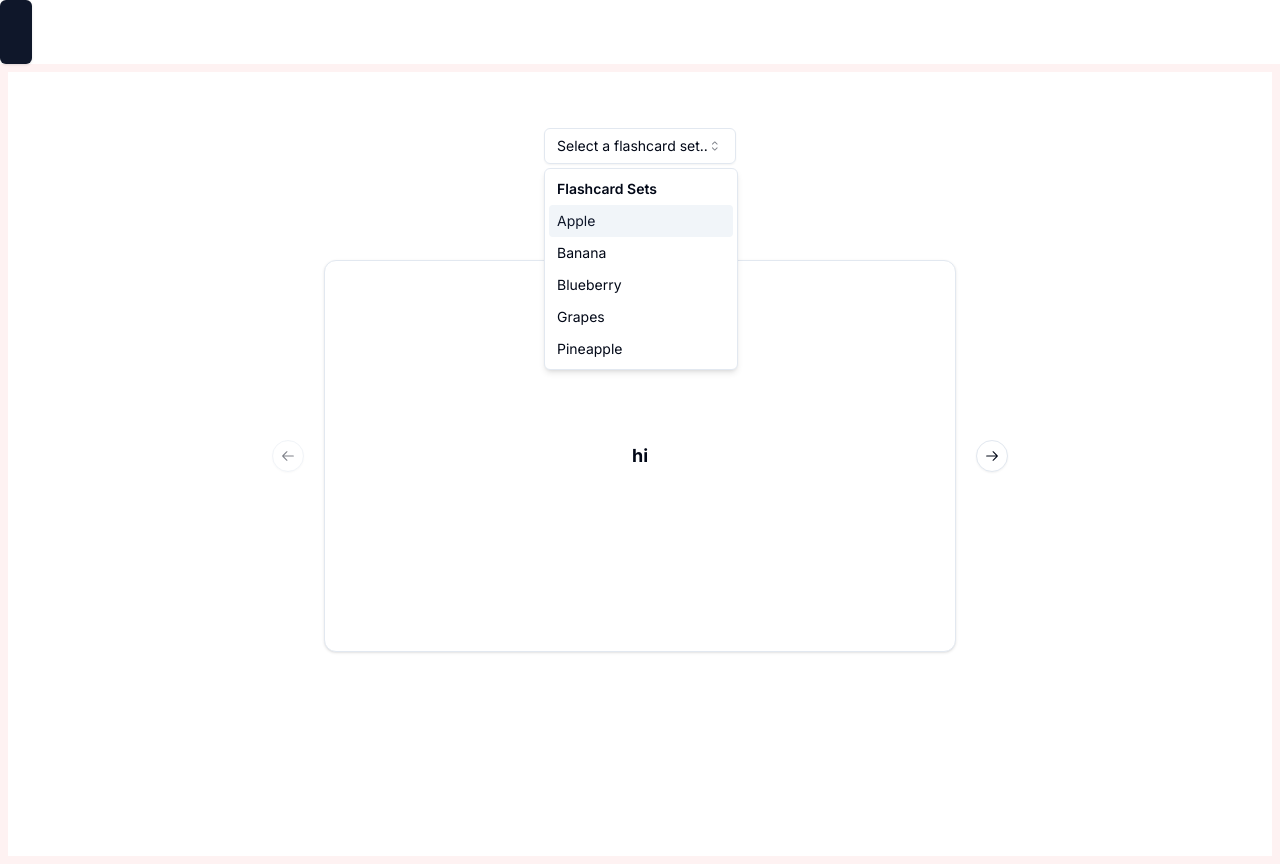
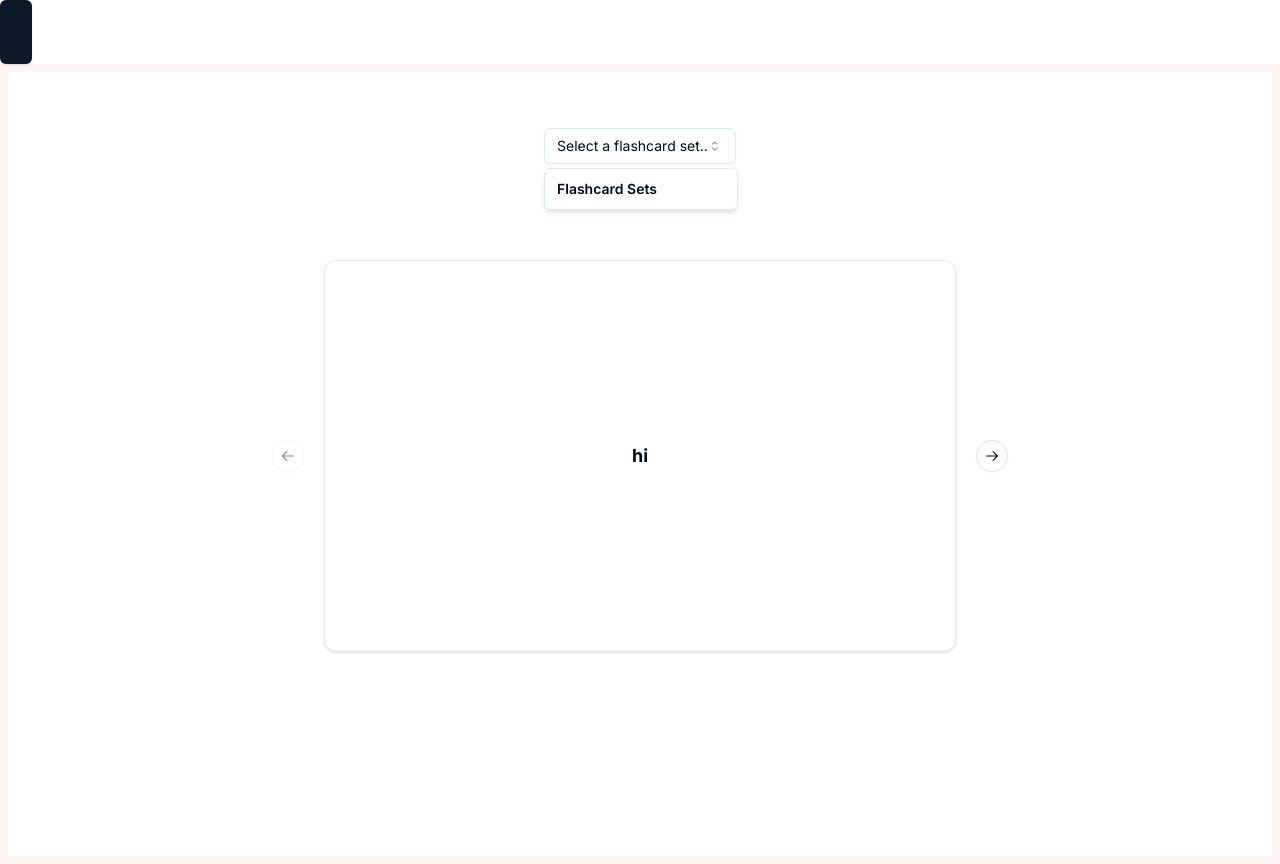
Before and after one commit to maarao/vidlet, a Next.js app: page /flashcards in a window 1280 px wide. Both pictures are taken after a click on the button "Select a flashcard set...". Built offline with nearby package versions, Linux system fonts and the light colour scheme.

Commit message:
Feat: Added list of stored flashcard sets' names to Select component

```diff
--- a/app/flashcards/page.tsx
+++ b/app/flashcards/page.tsx
@@ -23,6 +23,8 @@ import {
 
 export default function Flashcards() {
 
+    const flashcardSetKeys:string[] = Object.keys(localStorage);
+
     return (
         <div className="flex items-center justify-center border-8 border-red-50 h-full w-full">
             <Select>
@@ -32,11 +34,9 @@ export default function Flashcards() {
                 <SelectContent>
                     <SelectGroup>
                         <SelectLabel>Flashcard Sets</SelectLabel>
-                        <SelectItem value="apple">Apple</SelectItem>
-                        <SelectItem value="banana">Banana</SelectItem>
-                        <SelectItem value="blueberry">Blueberry</SelectItem>
-                        <SelectItem value="grapes">Grapes</SelectItem>
-                        <SelectItem value="pineapple">Pineapple</SelectItem>
+                        {flashcardSetKeys.map((val:string) => (
+                            <SelectItem value={val}>{JSON.parse(localStorage.getItem(val)!).name}</SelectItem>
+                        ))}
                     </SelectGroup>
                 </SelectContent>
             </Select>
@@ -45,7 +45,7 @@ export default function Flashcards() {
                     {Array.from({ length: 5 }).map((_, index) => (
                     <CarouselItem key={index}>
                         <div className="p-1 h-full">
-                            <Card className="h-full">
+                            <Card className="h-full cursor-pointer">
                                 <CardContent className="flex items-center justify-center align-middle p-0 min-h-full h-full">
                                     <Flashcard term="hi" definition="yo"></Flashcard>
                                 </CardContent>
@@ -60,3 +60,9 @@ export default function Flashcards() {
         </div>
     )
 }
+
+/*
+{flashcardSetKeys.map((val:string) => (
+                            localStorage.getItem(val)? <SelectItem value={val}>{JSON.parse(localStorage.getItem(val)? localStorage.getItem(val)).name}</SelectItem>
+                        ))}
+                        */
```
